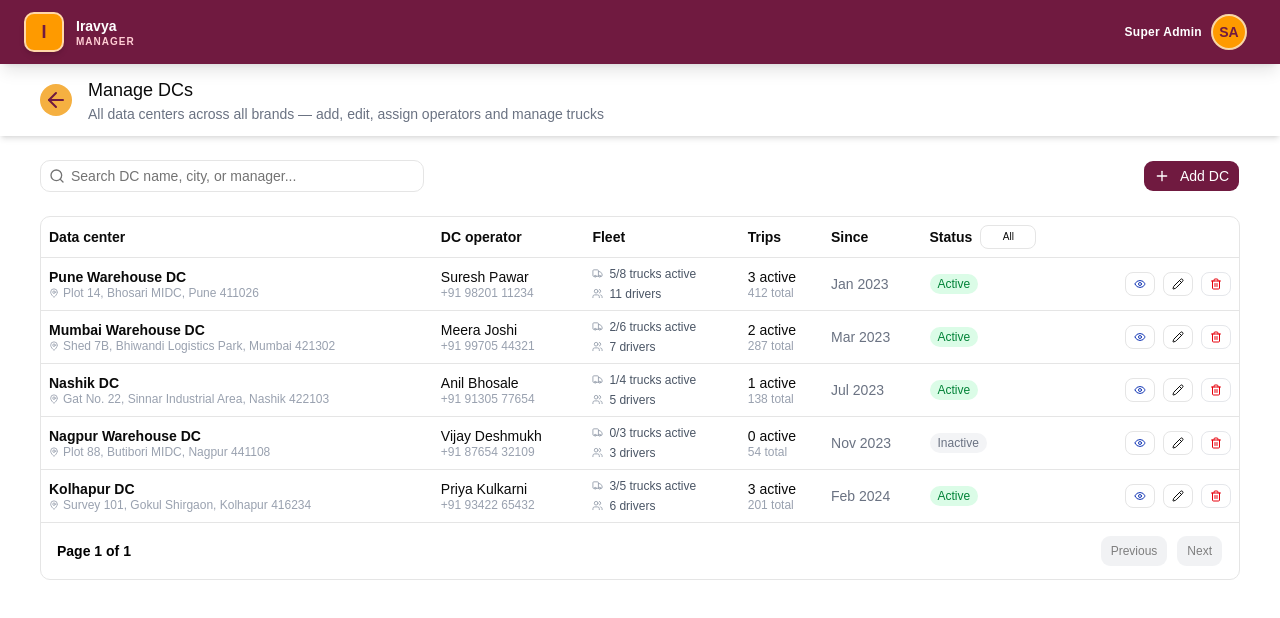
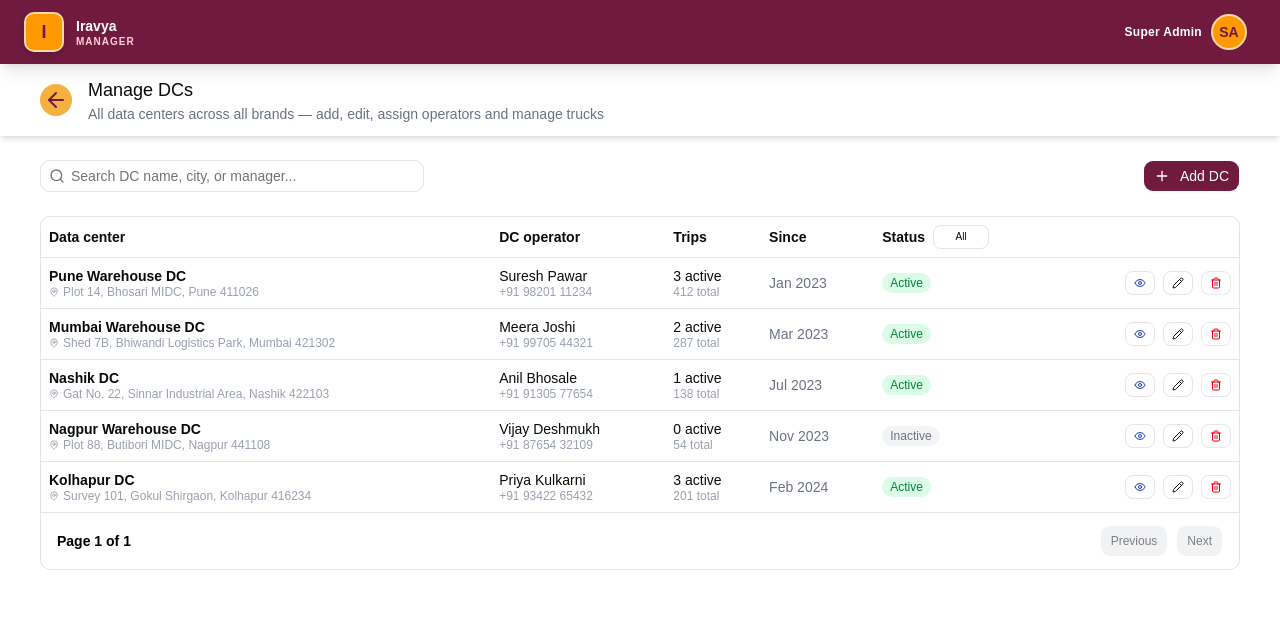
Before and after one commit to r1414a/iravya-demo, a React (Vite) app: page /admin/manage-dcs in a window 1280 px wide. Shown: the top 618 px of the page. Built offline with nearby package versions, Linux system fonts and the light colour scheme; no server answers.

Commit message:
dc fleet column remove

```diff
--- a/src/components/super-admin/manage-dcs/dc-table/columns.jsx
+++ b/src/components/super-admin/manage-dcs/dc-table/columns.jsx
@@ -117,25 +117,25 @@ export const columns = ({ onEditDC, onDeleteDC }) => [
             )
         },
     },
-    {
-        accessorKey: "total_trucks",
-        header: "Fleet",
-        cell: ({ row }) => {
-            const { total_trucks, active_trucks, total_drivers } = row.original
-            return (
-                <div className="flex flex-col gap-1">
-                    <div className="flex items-center gap-1.5 text-xs text-gray-600">
-                        <Truck size={11} className="text-gray-400" />
-                        <span>{active_trucks}/{total_trucks} trucks active</span>
-                    </div>
-                    <div className="flex items-center gap-1.5 text-xs text-gray-600">
-                        <Users size={11} className="text-gray-400" />
-                        <span>{total_drivers} drivers</span>
-                    </div>
-                </div>
-            )
-        },
-    },
+    // {
+    //     accessorKey: "total_trucks",
+    //     header: "Fleet",
+    //     cell: ({ row }) => {
+    //         const { total_trucks, active_trucks, total_drivers } = row.original
+    //         return (
+    //             <div className="flex flex-col gap-1">
+    //                 <div className="flex items-center gap-1.5 text-xs text-gray-600">
+    //                     <Truck size={11} className="text-gray-400" />
+    //                     <span>{active_trucks}/{total_trucks} trucks active</span>
+    //                 </div>
+    //                 <div className="flex items-center gap-1.5 text-xs text-gray-600">
+    //                     <Users size={11} className="text-gray-400" />
+    //                     <span>{total_drivers} drivers</span>
+    //                 </div>
+    //             </div>
+    //         )
+    //     },
+    // },
     {
         accessorKey: "active_trips",
         header: "Trips",
--- a/src/pages/super-admin/manage-dcs/SuperAdminManageDCS.jsx
+++ b/src/pages/super-admin/manage-dcs/SuperAdminManageDCS.jsx
@@ -18,11 +18,11 @@ const initialDCs = [
         dc_manager_name: "Suresh Pawar",
         dc_manager_phone: "+91 98201 11234",
         dc_manager_email: "suresh.pawar@westside.com",
-        total_trucks: 8,
-        active_trucks: 5,
-        total_drivers: 11,
-        total_devices: 8,
-        active_devices: 3,
+        // total_trucks: 8,
+        // active_trucks: 5,
+        // total_drivers: 11,
+        // total_devices: 8,
+        // active_devices: 3,
         active_trips: 3,
         total_trips: 412,
         status: "active",
@@ -36,11 +36,11 @@ const initialDCs = [
         dc_manager_name: "Meera Joshi",
         dc_manager_phone: "+91 99705 44321",
         dc_manager_email: "meera.j@zudio.com",
-        total_trucks: 6,
-        active_trucks: 2,
-        total_drivers: 7,
-        total_devices: 6,
-        active_devices: 4,
+        // total_trucks: 6,
+        // active_trucks: 2,
+        // total_drivers: 7,
+        // total_devices: 6,
+        // active_devices: 4,
         active_trips: 2,
         total_trips: 287,
         status: "active",
@@ -54,11 +54,11 @@ const initialDCs = [
         dc_manager_name: "Anil Bhosale",
         dc_manager_phone: "+91 91305 77654",
         dc_manager_email: "anil.b@tatacliq.com",
-        total_trucks: 4,
-        active_trucks: 1,
-        total_drivers: 5,
-        total_devices: 4,
-        active_devices: 3,
+        // total_trucks: 4,
+        // active_trucks: 1,
+        // total_drivers: 5,
+        // total_devices: 4,
+        // active_devices: 3,
         active_trips: 1,
         total_trips: 138,
         status: "active",
@@ -72,11 +72,11 @@ const initialDCs = [
         dc_manager_name: "Vijay Deshmukh",
         dc_manager_phone: "+91 87654 32109",
         dc_manager_email: "vijay.d@tanishq.com",
-        total_trucks: 3,
-        active_trucks: 0,
-        total_drivers: 3,
-        total_devices: 3,
-        active_devices: 3,
+        // total_trucks: 3,
+        // active_trucks: 0,
+        // total_drivers: 3,
+        // total_devices: 3,
+        // active_devices: 3,
         active_trips: 0,
         total_trips: 54,
         status: "inactive",
@@ -90,11 +90,11 @@ const initialDCs = [
         dc_manager_name: "Priya Kulkarni",
         dc_manager_phone: "+91 93422 65432",
         dc_manager_email: "priya.k@westside.com",
-        total_trucks: 5,
-        active_trucks: 3,
-        total_drivers: 6,
-        total_devices: 5,
-        active_devices: 2,
+        // total_trucks: 5,
+        // active_trucks: 3,
+        // total_drivers: 6,
+        // total_devices: 5,
+        // active_devices: 2,
         active_trips: 3,
         total_trips: 201,
         status: "active",
```
